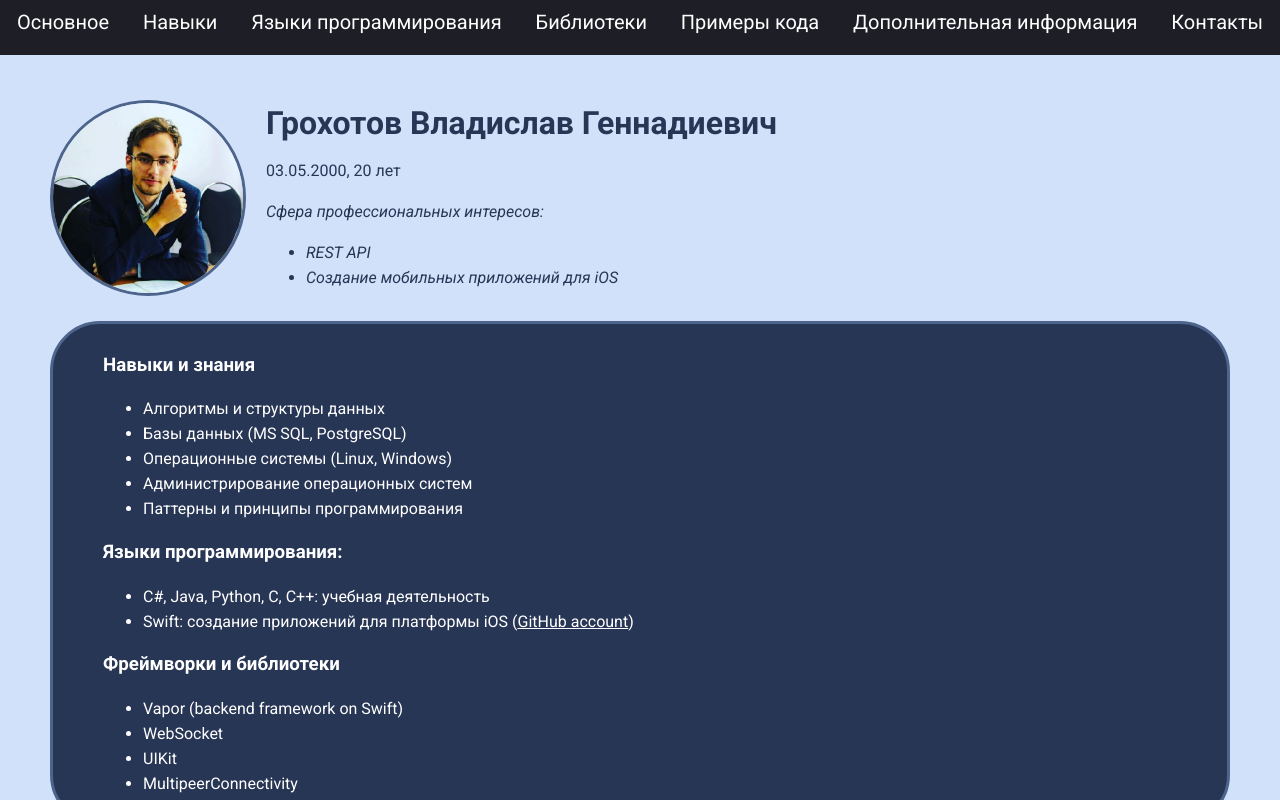
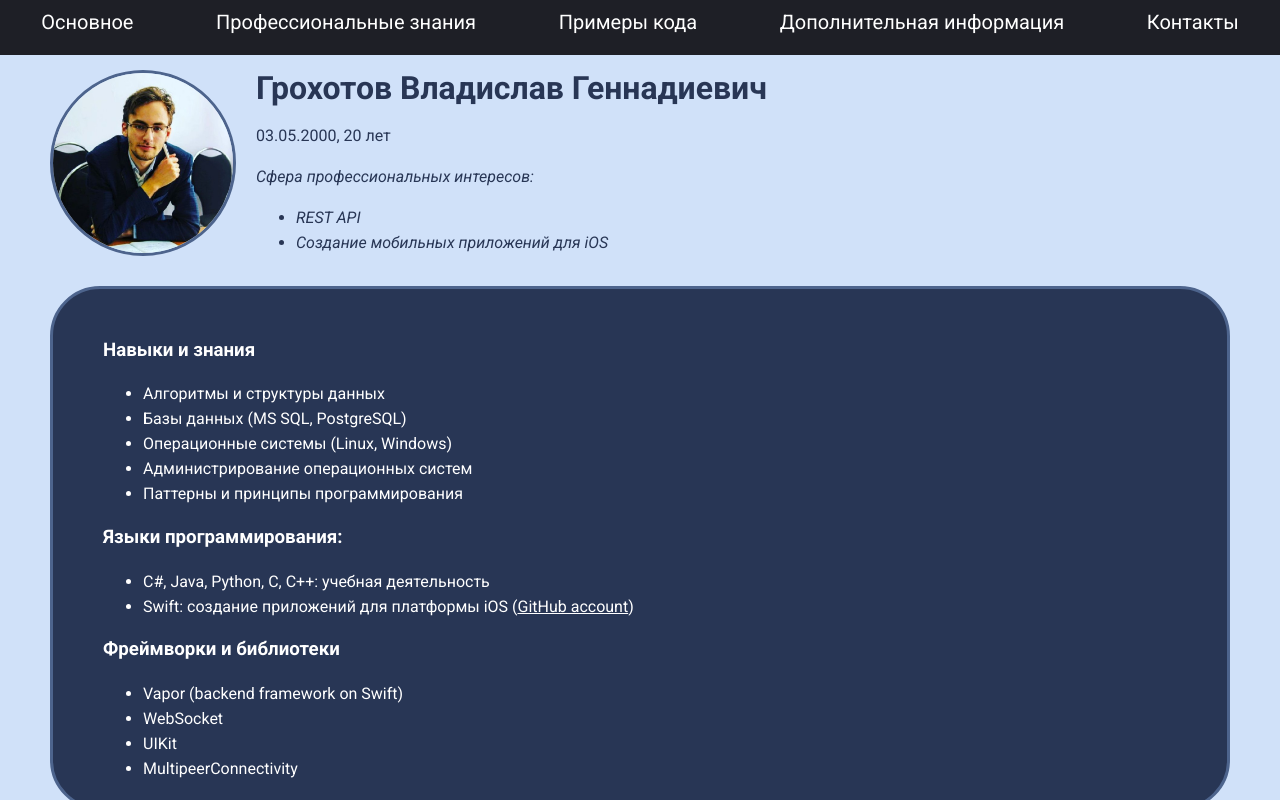
Before and after one commit to VGrokhotov/Web1, a plain HTML site: page index.html in a window 1280 px wide. Shown: the top 800 px of the page. Drawn offline with Linux system fonts and the light colour scheme.

Commit message:
finished lab 2

```diff
--- a/index.html
+++ b/index.html
@@ -19,9 +19,7 @@
 
         <nav>
             <a href = "#main">Основное</a>
-            <a href = "#skills">Навыки</a>
-            <a href = "#languages">Языки программирования</a>
-            <a href = "#libs">Библиотеки</a>
+            <a href = "#skills">Профессиональные знания</a>
             <a href = "#examles">Примеры кода</a>
             <a href = "#extra">Дополнительная информация</a>
             <a href = "#contacts">Контакты</a>
@@ -46,9 +44,9 @@
         </div>
 
 
-        <section>
+        <section id="skills">
 
-            <p id="skills">
+            <p>
                 <h3>Навыки и знания</h3>
                 <ul>
                     <li>Алгоритмы и структуры данных</li>
@@ -59,7 +57,7 @@
                 </ul>
             </p>
 
-            <p id="languages">
+            <p>
                 <h3>Языки программирования:</h3>
                 <ul>
                     <li>C#, Java, Python, C, C++: учебная деятельность</li>
@@ -67,7 +65,7 @@
                 </ul>
             </p>
 
-            <p id="libs">
+            <p>
                 <h3>Фреймворки и библиотеки</h3>
                 <ul>
                     <li>Vapor (backend framework on Swift)</li>
@@ -195,21 +193,18 @@ class UsersStorageManager: UsersDataManager {
         <section id="extra">
             <p>
                 <dl>
-                    <dt>Любимая цитата:</dt>
+                    <dt><h3>Любимая цитата:</h3></dt>
                     <dd>
                         <blockquote>
                             <p><q>Sapere Aude</q></p>
                             <cite>Квинт Гора́ций Флакк</cite>
                         </blockquote>
                     </dd>
-                    <dt>Формула успеха</dt>
+                    <dt><h3>Формула успеха</h3></dt>
                     <dd><i>E = mc<sup>3</sup></i></dd>
                 </dl>
             </p>
-        </section>
 
-
-        <section>
             <h3>Мое ASCII тотемное животное</h3>
             <pre class="ASCII">
 ▄▄▄▄▄▄▄▄▄▄▄▄▄▄▄▄▄▄▄▄▄▄▄▄▄▄▄▄▄▄▄▄▄▄▄▄▄▄▄▄▄▄▄▄
--- a/outlines.css
+++ b/outlines.css
@@ -4,8 +4,7 @@ body {
   font-size: 16px;
   line-height: 25px;
   color: #ffffff;
-  background-color:#D0E1F9;
-
+  background-color: #d0e1f9;
 }
 
 a {
@@ -14,7 +13,7 @@ a {
 
 nav {
   font-size: 20px;
-  background-color:#1E1F26;
+  background-color: #1e1f26;
   padding-top: 10px;
   padding-bottom: 20px;
   position: sticky;
@@ -30,20 +29,21 @@ nav a {
 }
 
 .mainInfo {
-  padding-top: 20px;
+  /* padding-top: 20px; */
   color: #283655;
   margin: 15px 50px; /* снаружи */
+  margin-top: -40px;
+  padding-top: 40px;
   z-index: 0;
   display: flex;
   align-items: center;
 }
 
-
 .mainInfo img {
   border-radius: 50%;
   border-style: solid;
-  border-color: #4D648D;
-  height: 190px;
+  border-color: #4d648d;
+  height: 180px;
 }
 
 .description {
@@ -53,14 +53,21 @@ nav a {
 
 section {
   /* 1E1F26 283655 4D648D D0E1F9 */
-  background-color:#283655;
+  background-color: #283655;
   border-radius: 50px;
-  padding: 10px 50px; /* внутри */
+  padding: 0px 50px 10px; /* внутри */
   margin: 15px 50px; /* снаружи */
   border-width: 3px;
   border-style: solid;
-  border-color: #4D648D;
+  border-color: #4d648d;
   z-index: 0;
+}
+
+section::before {
+  display: block;
+  content: "";
+  height: 55px;
+  margin: -25px 0 0;
 }
 
 .ASCII {
```
